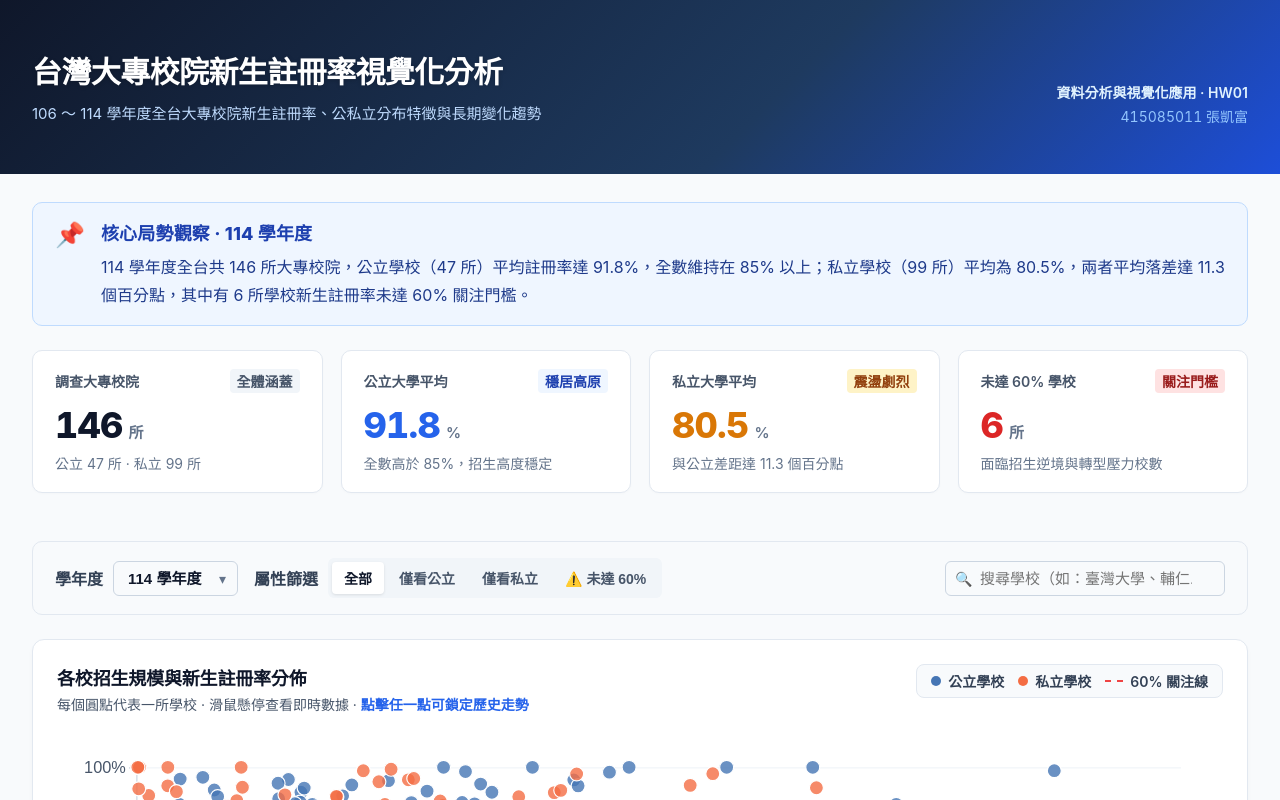
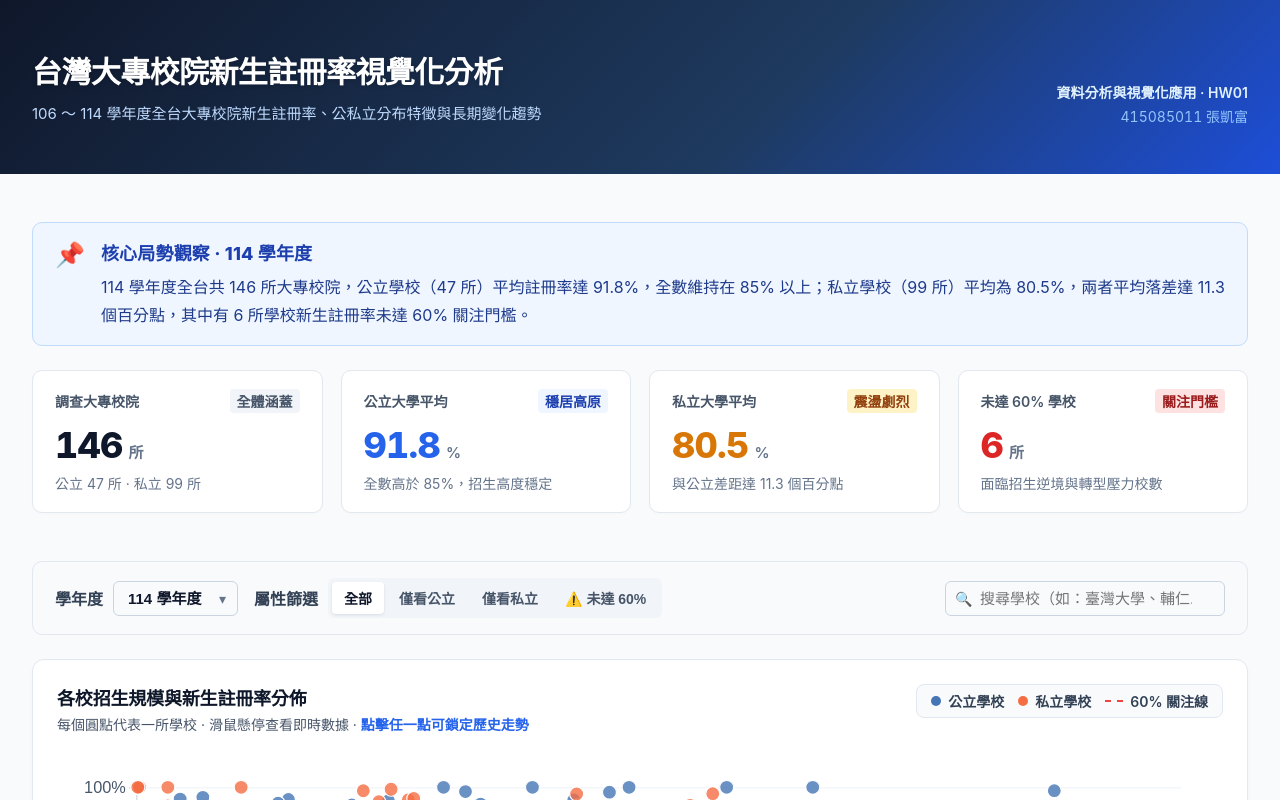
Before and after one commit to powerkaifu/1151VIS-HW1-415085011-CHANG-KAI-FU, a Vue app: page / in a window 1280 px wide. Shown: the top 800 px of the page. Built offline with nearby package versions, Linux system fonts and the light colour scheme.

Commit message:
style(ui): 擴大內容區上下與 Header/Footer 間距至 48px 與 72px，強化版面呼吸感

```diff
--- a/src/App.vue
+++ b/src/App.vue
@@ -418,7 +418,7 @@ body {
 	max-width: 1400px;
 	width: 100%;
 	margin: 0 auto;
-	padding: 28px 32px 52px;
+	padding: 48px 32px 72px;
 	box-sizing: border-box;
 	flex: 1;
 }
```
